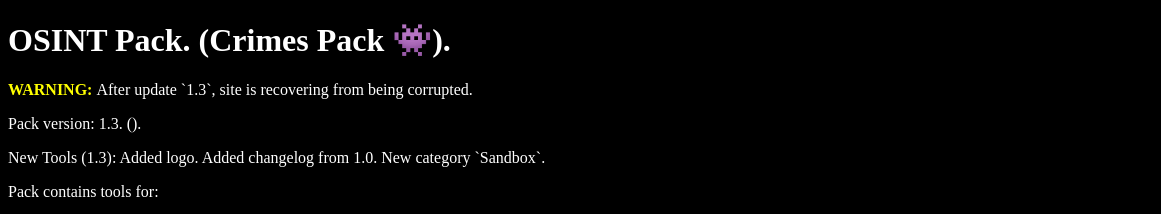
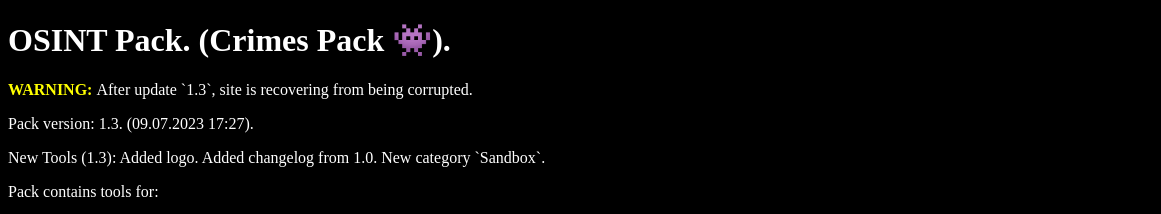
Before and after one commit to xzripper/osint, a plain HTML site: page index.html in a window 1280 px wide. Shown: the top 214 px of the page, 0-1161 px from the left. Drawn offline with Linux system fonts and the light colour scheme.

Commit message:
add date
add date

```diff
--- a/index.html
+++ b/index.html
@@ -38,7 +38,7 @@
 
     <p><b style="color: yellow">WARNING: </b>After update `1.3`, site is recovering from being corrupted.</p>
 
-    <p>Pack version: 1.3. ().</p>
+    <p>Pack version: 1.3. (09.07.2023 17:27).</p>
 
     <p>New Tools (1.3): Added logo. Added changelog from 1.0. New category `Sandbox`.</p>
 
```
